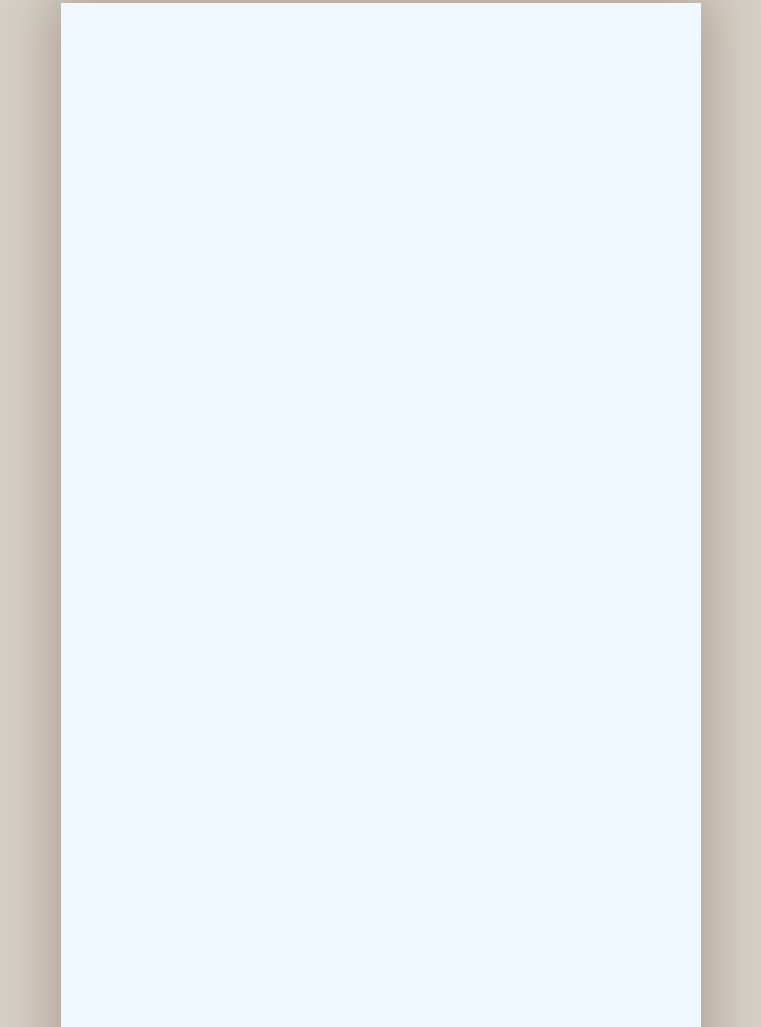
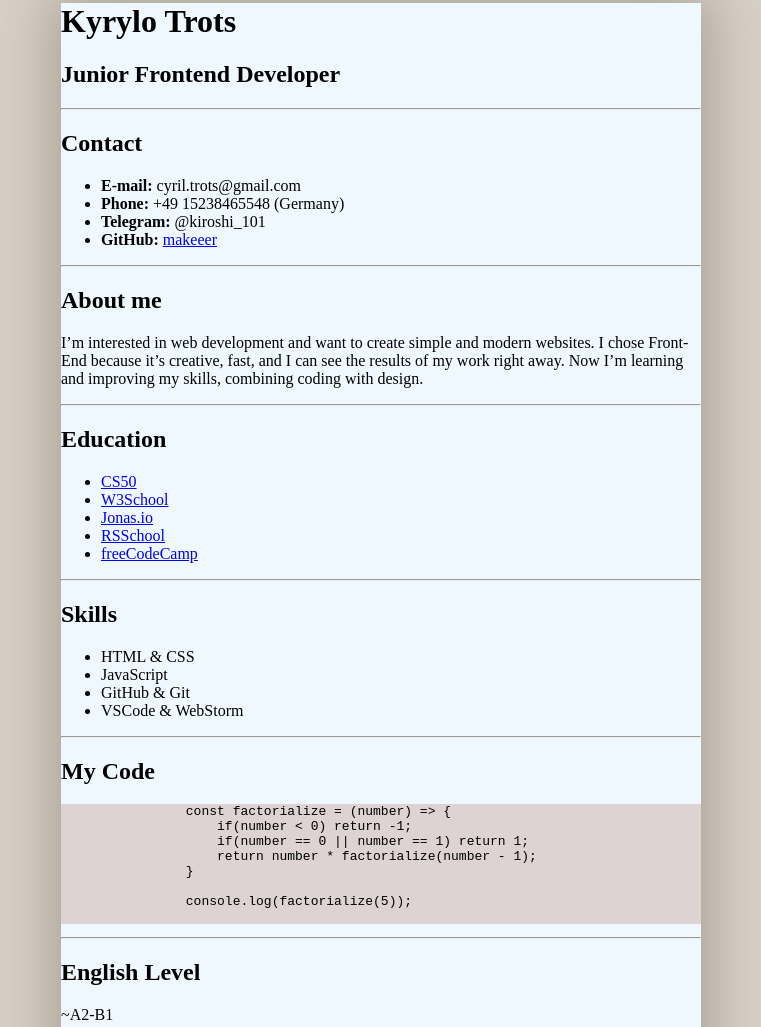
Before and after one commit to makeeer/rsschool-cv, a plain HTML site: page index.html in a window 1280 px wide. Shown: the part 61-1088 px from the top of the page, without its empty margins (259-1020 px from the left). Drawn offline with Linux system fonts and the light colour scheme.

Commit message:
docs: add basic info about myself

```diff
--- a/index.html
+++ b/index.html
@@ -7,6 +7,57 @@
     <title>Kyrylo Trots CV</title>
 </head>
 <body>
-    <main class="main"></main>
+    <main class="main">
+        <h1>Kyrylo Trots</h1>
+        <h2>Junior Frontend Developer</h2>
+        <hr>
+        <h2>Contact</h2>
+        <ul>
+            <li><b>E-mail:</b> cyril.trots@gmail.com</li>
+            <li><b>Phone:</b> +49 15238465548 (Germany)</li>
+            <li><b>Telegram:</b> @kiroshi_101</li>
+            <li><b>GitHub:</b> <a href="https://github.com/makeeer">makeeer</a></li>
+        </ul>
+        <hr>
+        <h2>About me</h2>
+        <p>
+            I’m interested in web development and want to create simple and modern websites.
+            I chose Front-End because it’s creative, fast, and I can see the results of my work right away.
+            Now I’m learning and improving my skills, combining coding with design.
+        </p>
+        <hr>
+        <h2>Education</h2>
+        <ul>
+            <li><a href="https://pll.harvard.edu/course/cs50-introduction-computer-science">CS50</a></li>
+            <li><a href="https://www.w3schools.com/">W3School</a></li>
+            <li><a href="https://jonas.io/">Jonas.io</a></li>
+            <li><a href="https://rs.school/">RSSchool</a></li>
+            <li><a href="https://www.freecodecamp.org/">freeCodeCamp</a></li>
+        </ul>
+        <hr>
+        <h2>Skills</h2>
+        <ul>
+            <li>HTML & CSS</li>
+            <li>JavaScript</li>
+            <li>GitHub & Git</li>
+            <li>VSCode & WebStorm</li>
+        </ul>
+        <hr>
+        <h2>My Code</h2>
+        <div class="code-bg">
+            <pre>
+                const factorialize = (number) => {
+                    if(number < 0) return -1;
+                    if(number == 0 || number == 1) return 1;
+                    return number * factorialize(number - 1);
+                }
+
+                console.log(factorialize(5));
+            </pre>
+        </div>
+        <hr>
+        <h2>English Level</h2>
+        <p>~A2-B1</p>
+    </main>
 </body>
 </html>
--- a/style.css
+++ b/style.css
@@ -10,6 +10,10 @@ body {
     background-color:aliceblue; /*antiquewhite*/
     background-size: cover;
     width: 50vw;
-    height: 1000vh;
+    height: 150vh;
     box-shadow: 0px 0px 50px 10px rgba(80, 66, 51, 0.32);
 }
+
+.code-bg {
+    background-color: rgb(221, 211, 211);
+}
```
